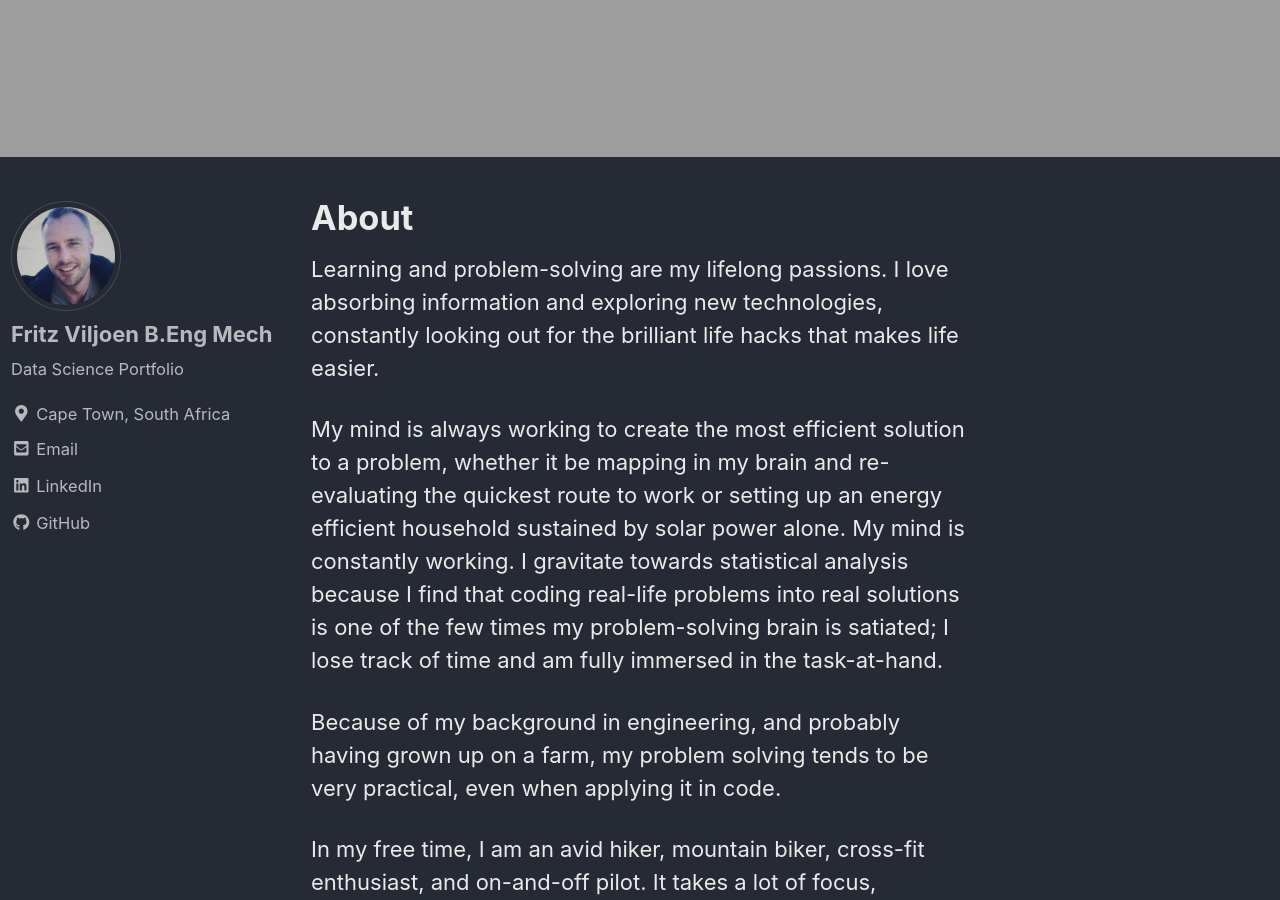
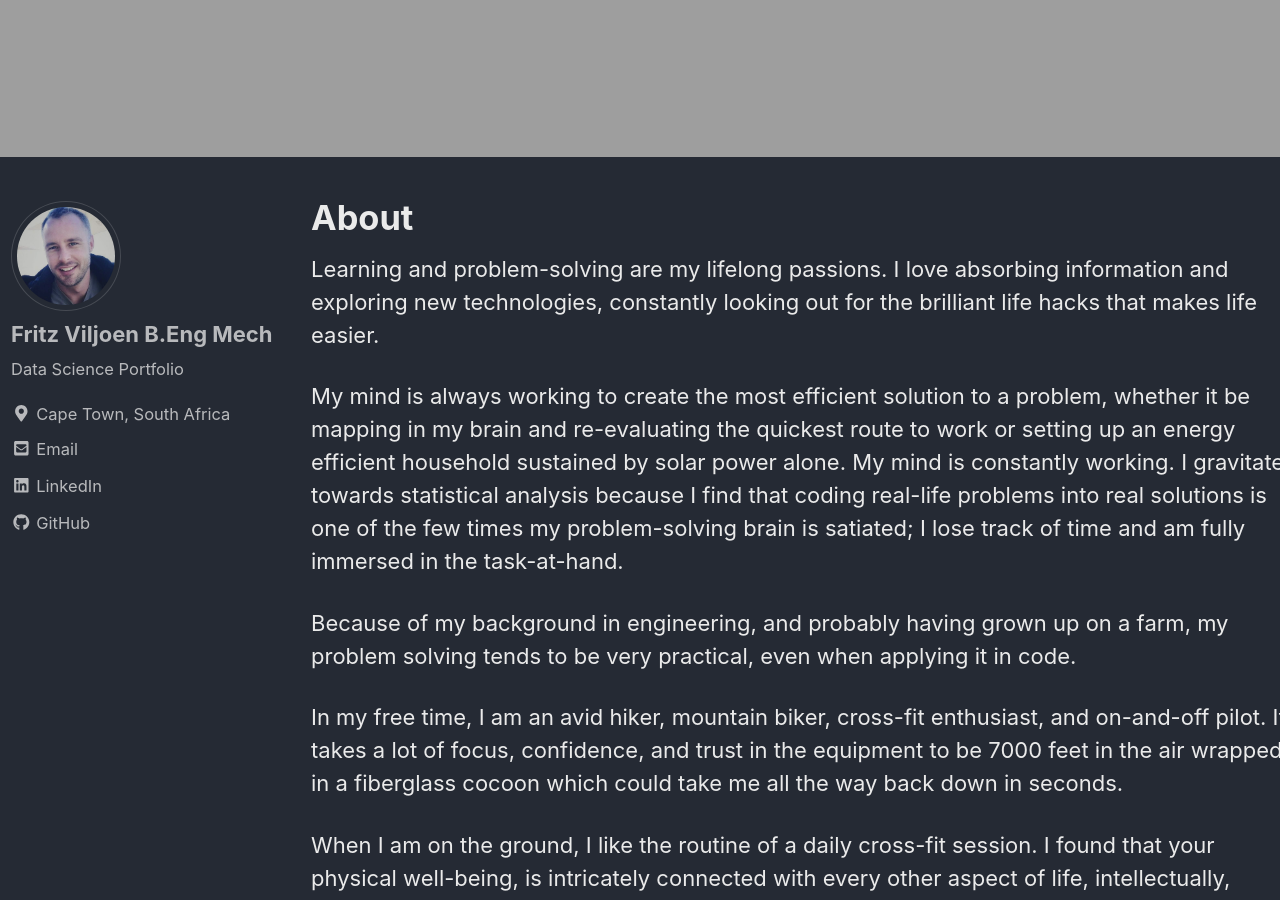
Before and after one commit to FritzViljoen/FritzViljoen.github.io, a Jekyll site: the page built from _pages/about.md, in a window 1280 px wide and 900 px high, scrolled down 903 px. Built offline with Jekyll 4.4.1, drawn with Linux system fonts in a browser that asks for light colours; nearby versions of some CDN libraries.

Commit message:
wrap update

```diff
--- a/_sass/minimal-mistakes/_page.scss
+++ b/_sass/minimal-mistakes/_page.scss
@@ -36,7 +36,7 @@
     float: left;
     margin-left: 0;
     margin-right: 0;
-    width: 100%;
+    width: 150%;
     clear: both;
 
     .page__content,
```
